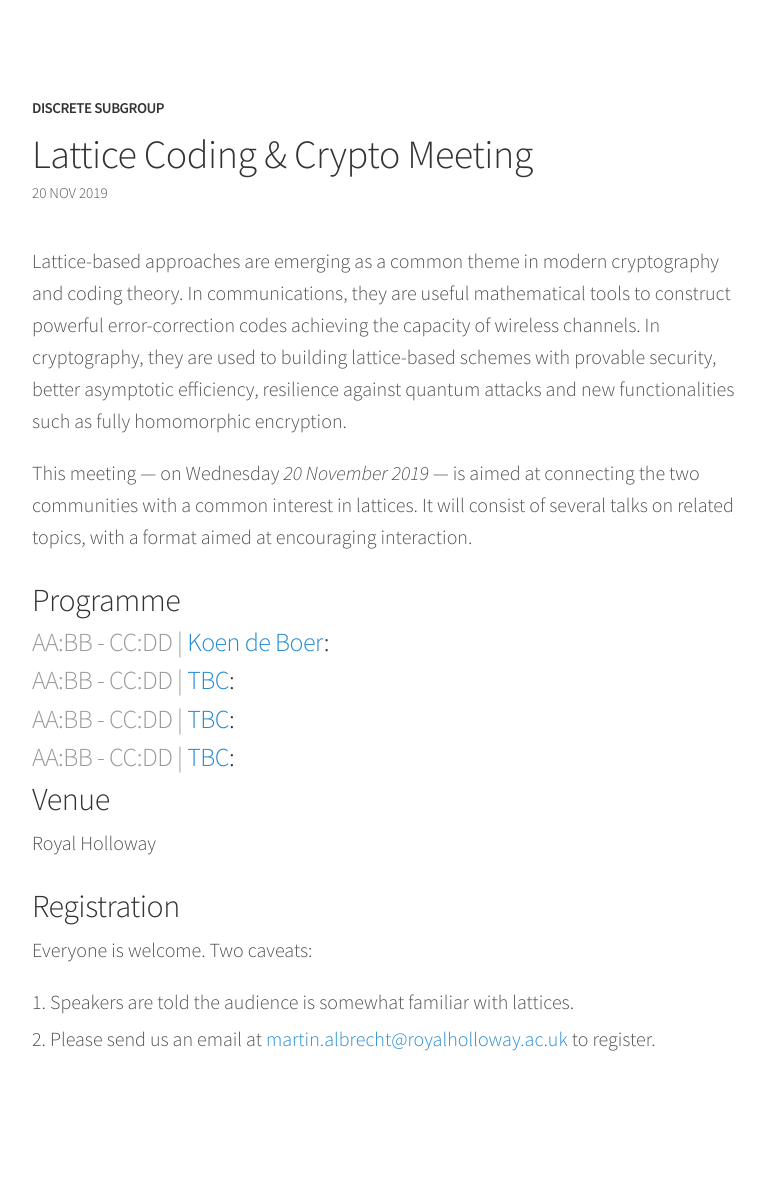
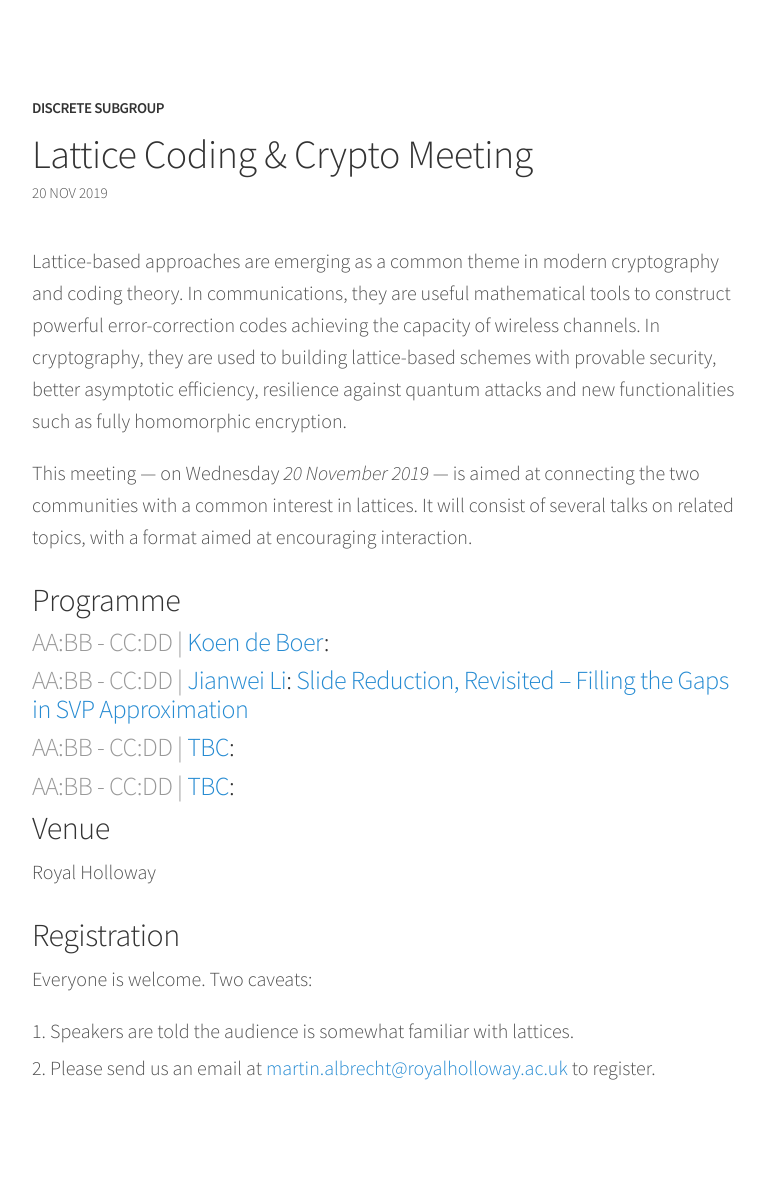
Before and after one commit to malb/discrete-subgroup, a Jekyll site: the page built from _posts/2019-11-20-lattice-meeting.md, in a window 1280 px wide. Shown: the whole page, without its empty margins (248-1013 px from the left). Built offline with Jekyll 4.4.1, drawn with Linux system fonts in a browser that asks for light colours; nearby versions of some CDN libraries; before the commit the page ends 1175 px from its top, so only the background shows below that.

Commit message:
Jianwei confirmed

```diff
--- a/_posts/2019-11-20-lattice-meeting.md
+++ b/_posts/2019-11-20-lattice-meeting.md
@@ -11,7 +11,7 @@ This meeting — on Wednesday *20 November 2019* — is aimed at connecting the
 
 ### <span> AA:BB - CC:DD | [Koen de Boer](https://www.cwi.nl/people/koen-de-boer)</span>: []() ###
 
-### <span> AA:BB - CC:DD | [TBC]()</span>: []() ###
+### <span> AA:BB - CC:DD | [Jianwei Li]()</span>: [Slide Reduction, Revisited -- Filling the Gaps in SVP Approximation]() ###
 
 ### <span> AA:BB - CC:DD | [TBC]()</span>: []() ###
 
```
